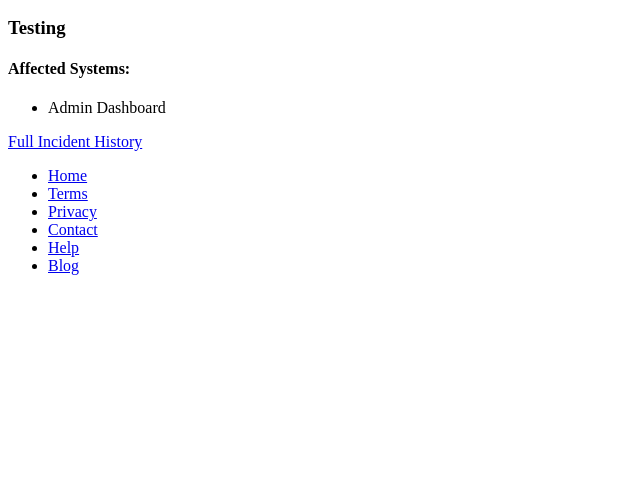
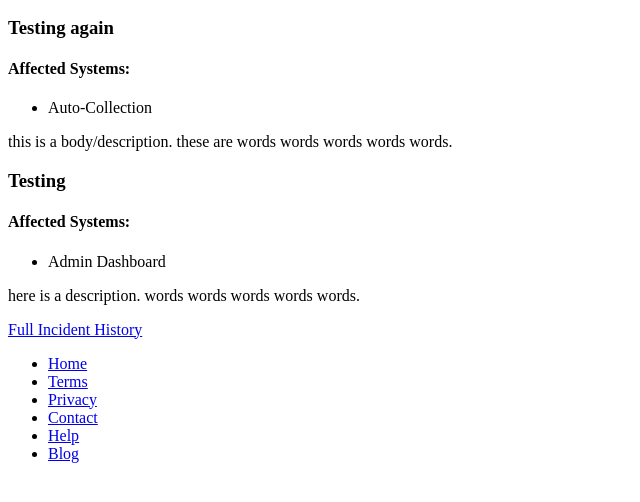
Before and after one commit to Rafflecopter-Status/rafflecopter-status.github.io, a website: page index.html in a window 1280 px wide. Shown: the part 186-688 px from the top of the page, without its empty margins (0-640 px from the left). Drawn offline with nearby package versions, Linux system fonts and the light colour scheme; a script that the page names is missing.

Commit message:
update index.html

```diff
--- a/index.html
+++ b/index.html
@@ -22,7 +22,7 @@
         <div class="system system--status-degraded">Admin Dashboard</div>
         <div class="system system--status-ok">Entry Form</div>
         <div class="system system--status-ok">Entries API</div>
-        <div class="system system--status-ok">Auto-Collection</div>
+        <div class="system system--status-outage">Auto-Collection</div>
         <div class="system system--status-ok">Email Delivery</div>
         <div class="system system--status-ok">Homepage</div>
       </section>
@@ -30,6 +30,16 @@
       <section class="details">
         <h2 class="details__header">Current Incidents</h2>
 
+        <div class="issue issue--status-outage">
+          <h3 class="issue__title ">Testing again</h3>
+          <div class="issue_systems">
+            <h4>Affected Systems:</h4>
+            <ul>
+              <li>Auto-Collection</li>
+            </ul>
+          </div>
+          <p class="issue_body">this is a body/description. these are words words words words words.</p>
+        </div>
         <div class="issue issue--status-degraded">
           <h3 class="issue__title ">Testing</h3>
           <div class="issue_systems">
@@ -38,7 +48,7 @@
               <li>Admin Dashboard</li>
             </ul>
           </div>
-          <p class="issue_body"></p>
+          <p class="issue_body">here is a description. words words words words words.</p>
         </div>
       </section>
 
```
